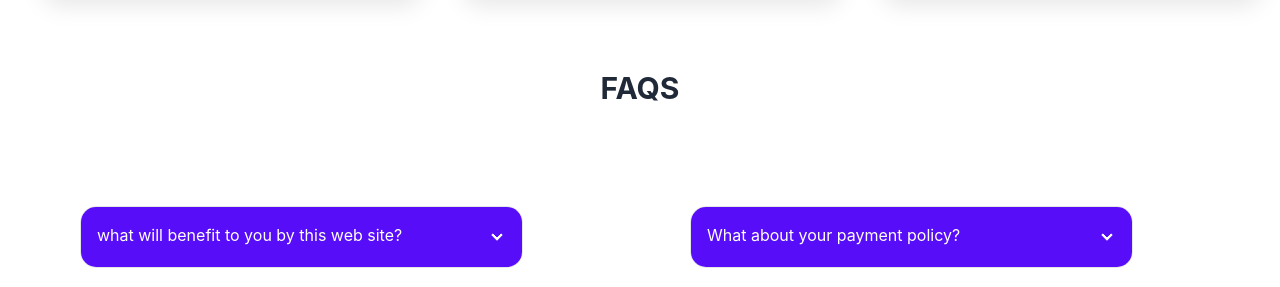
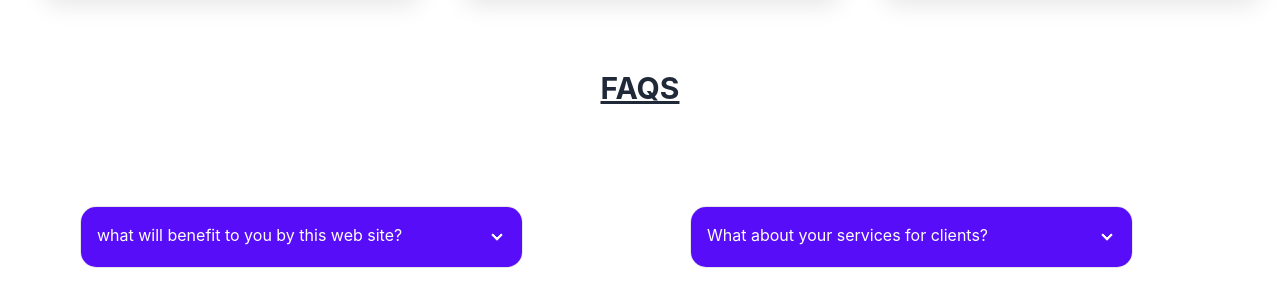
Before and after one commit to Emlakhossain/personal-website-protal, a React (Create React App) app: page / in a window 1280 px wide. Shown: the part 3868-4155 px from the top of the page. Built offline with nearby package versions, Linux system fonts and the light colour scheme.

Commit message:
added commit on specipic product information

```diff
--- a/src/App.js
+++ b/src/App.js
@@ -5,6 +5,7 @@ import Navbar from './Pages/Navbar/Navbar';
 import Home from './Pages/Home/Home';
 import Footer from './Pages/Footer/Footer';
 import Login from './Pages/Login/Login';
+import ProductDetail from './Pages/Home/ProductDetail';
 
 function App() {
   return (
@@ -12,6 +13,7 @@ function App() {
       <Navbar></Navbar>
       <Routes>
         <Route path='/' element={<Home></Home>}></Route>
+        <Route path='/product/:id' element={<ProductDetail></ProductDetail>}></Route>
         <Route path='/login' element={<Login></Login>}></Route>
       </Routes>
       <Footer></Footer>
--- a/src/Pages/Home/Faqs.js
+++ b/src/Pages/Home/Faqs.js
@@ -3,7 +3,7 @@ import React from 'react';
 const Faqs = () => {
     return (
         <div>
-            <h2 className='text-3xl text-center font-bold my-20'>FAQS</h2>
+            <h2 className='text-3xl text-center font-bold my-20 underline'>FAQS</h2>
             <div className='grid grid-cols-1 lg:grid-cols-2 md:grid-cols-2 gap-5 mx-auto ml-20'>
                 <div className='w-3/4'>
                     <div class="collapse collapse-arrow border border-base-300 bg-base-100 rounded-box my-5">
@@ -47,37 +47,37 @@ const Faqs = () => {
                     <div class="collapse collapse-arrow border border-base-300 bg-base-100 rounded-box my-5">
                         <input type="checkbox" class="peer" />
                         <div class="collapse-title bg-primary text-primary-content peer-checked:bg-secondary peer-checked:text-secondary-content">
-                            What about your payment policy?
+                            What about your services for clients?
                         </div>
                         <div class="collapse-content bg-primary text-primary-content peer-checked:bg-secondary peer-checked:text-secondary-content">
-                            <p>tabindex="0" attribute is necessary to make the div focusable</p>
+                            <p>Yes, we have many difference type of services for you. First of all we have web development, digital marketing and SEO services are available. </p>
                         </div>
                     </div>
                     <div class="collapse collapse-arrow border border-base-300 bg-base-100 rounded-box my-5">
                         <input type="checkbox" class="peer" />
                         <div class="collapse-title bg-primary text-primary-content peer-checked:bg-secondary peer-checked:text-secondary-content">
-                            What about your payment policy?
+                            Are you expert of those services?
                         </div>
                         <div class="collapse-content bg-primary text-primary-content peer-checked:bg-secondary peer-checked:text-secondary-content">
-                            <p>tabindex="0" attribute is necessary to make the div focusable</p>
+                            <p>Yup, we have expertise following services at least 2years to 10 years. don't worry about it.</p>
                         </div>
                     </div>
                     <div class="collapse collapse-arrow border border-base-300 bg-base-100 rounded-box my-5">
                         <input type="checkbox" class="peer" />
                         <div class="collapse-title bg-primary text-primary-content peer-checked:bg-secondary peer-checked:text-secondary-content">
-                            What about your payment policy?
+                            How can i get service from you?
                         </div>
                         <div class="collapse-content bg-primary text-primary-content peer-checked:bg-secondary peer-checked:text-secondary-content">
-                            <p>tabindex="0" attribute is necessary to make the div focusable</p>
+                            <p>Already we have way to order any services you can click on Buy now button and flow this instructions. hopefully you may get service. </p>
                         </div>
                     </div>
                     <div class="collapse collapse-arrow border border-base-300 bg-base-100 rounded-box my-5">
                         <input type="checkbox" class="peer" />
                         <div class="collapse-title bg-primary text-primary-content peer-checked:bg-secondary peer-checked:text-secondary-content">
-                            What about your payment policy?
+                            Have any clime opportunity to you?
                         </div>
                         <div class="collapse-content bg-primary text-primary-content peer-checked:bg-secondary peer-checked:text-secondary-content">
-                            <p>tabindex="0" attribute is necessary to make the div focusable</p>
+                            <p>Yes, if you have face any problems you can clime our customer feedback side.</p>
                         </div>
                     </div>
                 </div>
--- /dev/null
+++ b/src/Pages/Home/ProductDetail.js
@@ -0,0 +1,11 @@
+import React from 'react';
+
+const ProductDetail = () => {
+    return (
+        <div>
+
+        </div>
+    );
+};
+
+export default ProductDetail;
--- a/src/Pages/Home/Service.js
+++ b/src/Pages/Home/Service.js
@@ -1,4 +1,5 @@
 import React from 'react';
+import { Link } from 'react-router-dom';
 
 const Service = ({ service }) => {
     const { img, price, ourService, name } = service;
@@ -12,7 +13,7 @@ const Service = ({ service }) => {
                 <p>{ourService}</p>
                 <p>Budget:${price}</p>
                 <div class="card-actions">
-                    <button class="btn btn-warning w-60">Buy Now</button>
+                    <Link to="/product/:id"> <button class="btn btn-warning w-60">Buy Now</button></Link>
                 </div>
             </div>
         </div>
```
